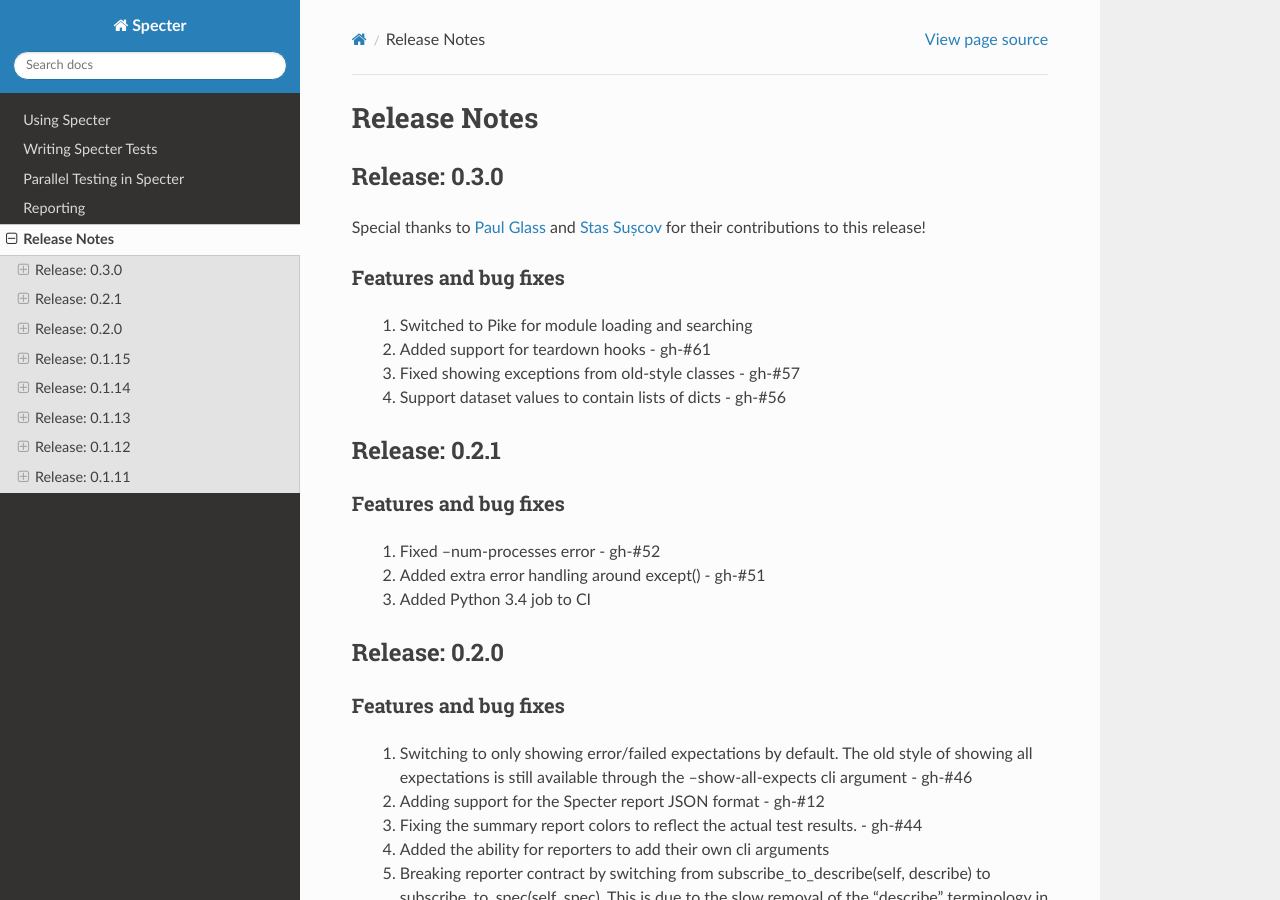
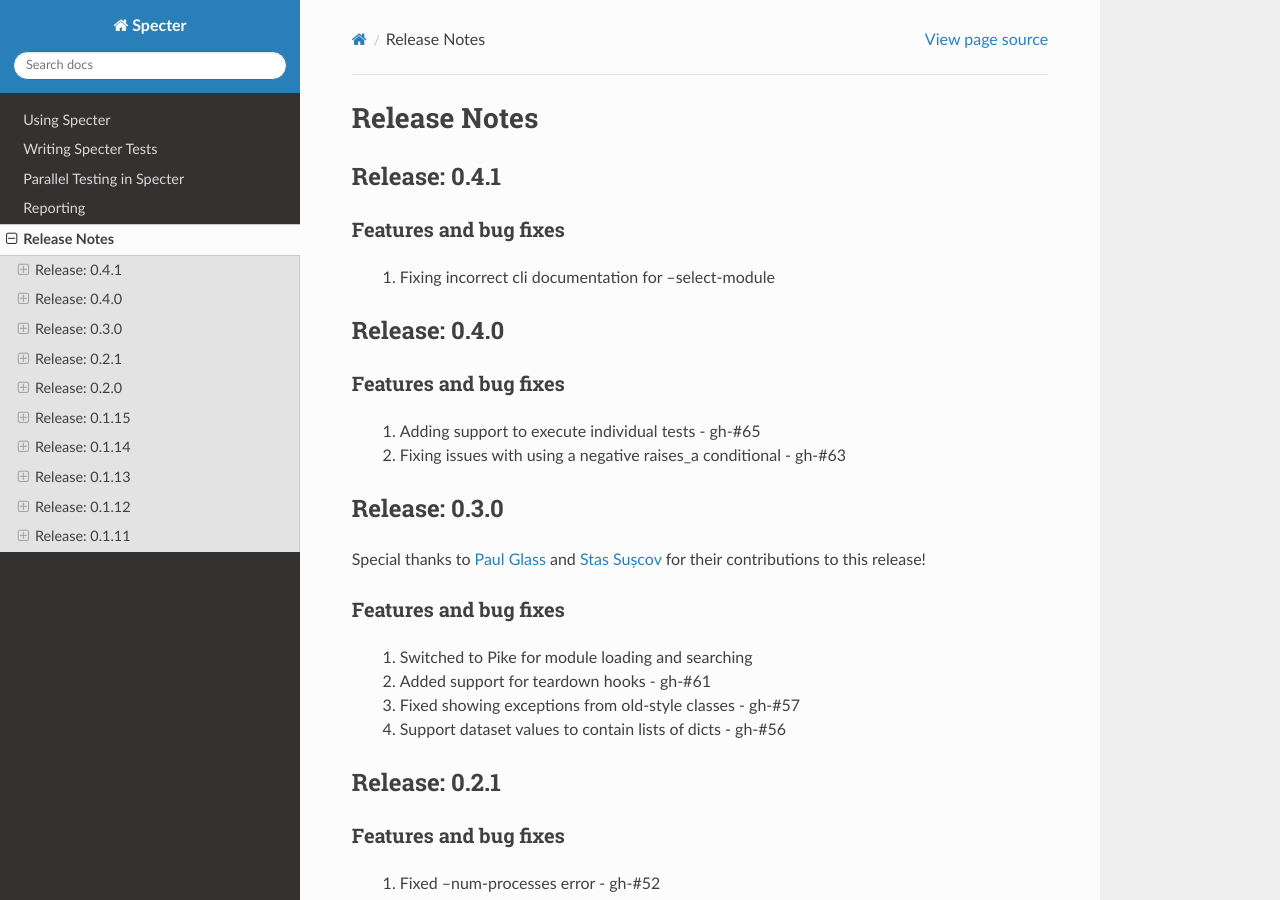
Before and after one commit to jmvrbanac/Specter, a Sphinx documentation site: the page built from docs/release_notes/index.rst, in a window 1280 px wide and 900 px high. Built offline with Sphinx 7.4.7 and the Read the Docs theme 2.0.0, drawn with Linux system fonts in a browser that asks for light colours.

Commit message:
Updating release notes

```diff
--- a/docs/release_notes/index.rst
+++ b/docs/release_notes/index.rst
@@ -3,6 +3,23 @@
 
 Release Notes
 =================
+
+Release: 0.4.1
+--------------------------------
+
+Features and bug fixes
+^^^^^^^^^^^^^^^^^^^^^^^^
+
+ #. Fixing incorrect cli documentation for --select-module
+
+Release: 0.4.0
+--------------------------------
+
+Features and bug fixes
+^^^^^^^^^^^^^^^^^^^^^^^^
+
+ #. Adding support to execute individual tests - gh-#65
+ #. Fixing issues with using a negative raises_a conditional - gh-#63
 
 Release: 0.3.0
 --------------------------------
```
